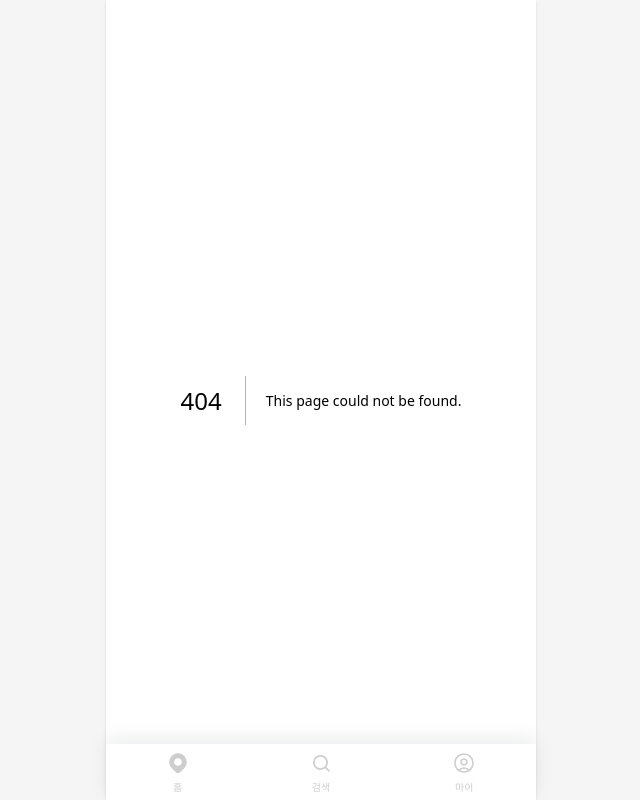
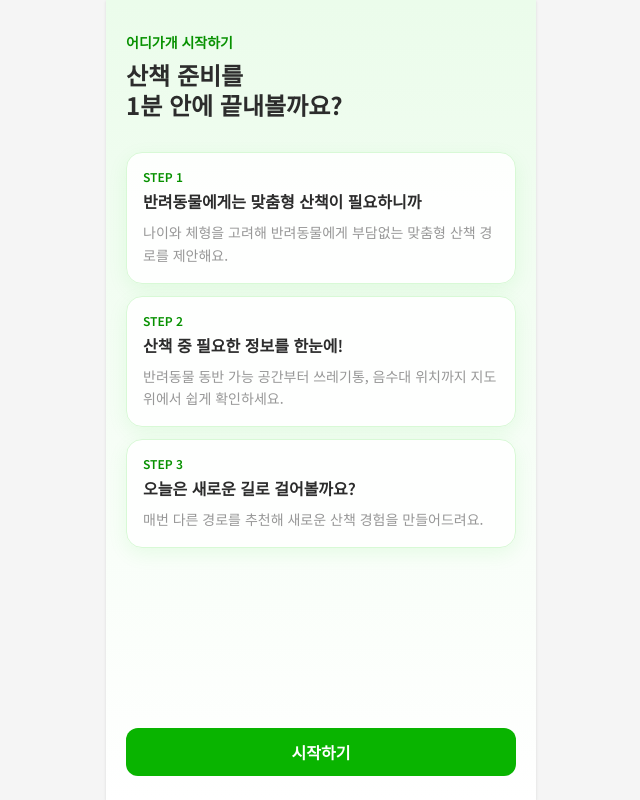
Before and after one commit to horrorkist/Eodigagae-FE, a Next.js app: page /onboarding in a window 1280 px wide. Before the commit this address had no page. Shown: the whole page, without its empty margins (319-959 px from the left). Built offline with nearby package versions, Linux system fonts and the light colour scheme.

Commit message:
feat: onboarding

```diff
--- /dev/null
+++ b/app/onboarding/page.tsx
@@ -0,0 +1,101 @@
+"use client";
+
+import { useMemo } from "react";
+import { useRouter, useSearchParams } from "next/navigation";
+import {
+  ONBOARDING_COOKIE_MAX_AGE_SECONDS,
+  ONBOARDING_COOKIE_NAME,
+  ONBOARDING_COOKIE_VALUE,
+} from "@/lib/onboarding";
+
+type OnboardingStep = {
+  title: string;
+  description: string;
+};
+
+const ONBOARDING_STEPS: OnboardingStep[] = [
+  {
+    title: "반려동물에게는 맞춤형 산책이 필요하니까",
+    description:
+      "나이와 체형을 고려해 반려동물에게 부담없는 맞춤형 산책 경로를 제안해요.",
+  },
+  {
+    title: "산책 중 필요한 정보를 한눈에!",
+    description:
+      "반려동물 동반 가능 공간부터 쓰레기통, 음수대 위치까지 지도 위에서 쉽게 확인하세요.",
+  },
+  {
+    title: "오늘은 새로운 길로 걸어볼까요?",
+    description: "매번 다른 경로를 추천해 새로운 산책 경험을 만들어드려요.",
+  },
+];
+
+function getSafeDestination(nextPath: string | null): string {
+  if (!nextPath) return "/";
+  if (!nextPath.startsWith("/")) return "/";
+  if (nextPath.startsWith("//")) return "/";
+  return nextPath;
+}
+
+export default function OnboardingPage() {
+  const router = useRouter();
+  const searchParams = useSearchParams();
+
+  const destination = useMemo(
+    () => getSafeDestination(searchParams.get("next")),
+    [searchParams],
+  );
+
+  const completeOnboarding = () => {
+    document.cookie = [
+      `${ONBOARDING_COOKIE_NAME}=${ONBOARDING_COOKIE_VALUE}`,
+      "Path=/",
+      `Max-Age=${ONBOARDING_COOKIE_MAX_AGE_SECONDS}`,
+      "SameSite=Lax",
+    ].join("; ");
+
+    router.replace(destination);
+  };
+
+  return (
+    <section className="flex h-full flex-col bg-gradient-to-b from-dg-green-50 to-white px-5 pb-6 pt-8 text-dg-black">
+      <header className="space-y-2">
+        <p className="text-sm font-semibold text-dg-green-700">
+          어디가개 시작하기
+        </p>
+        <h1 className="text-2xl font-bold leading-tight">
+          산책 준비를
+          <br />
+          1분 안에 끝내볼까요?
+        </h1>
+      </header>
+
+      <ol className="mt-8 flex flex-1 flex-col gap-3">
+        {ONBOARDING_STEPS.map((step, index) => (
+          <li
+            key={step.title}
+            className="rounded-2xl border border-dg-green-100 bg-white/90 p-4 shadow-[0_6px_20px_rgba(11,220,0,0.08)]"
+          >
+            <p className="text-xs font-semibold text-dg-green-700">
+              STEP {index + 1}
+            </p>
+            <h2 className="mt-1 text-base font-semibold">{step.title}</h2>
+            <p className="mt-2 text-sm leading-relaxed text-dg-gray-600">
+              {step.description}
+            </p>
+          </li>
+        ))}
+      </ol>
+
+      <div className="space-y-2">
+        <button
+          type="button"
+          onClick={completeOnboarding}
+          className="h-12 w-full rounded-xl bg-dg-green-600 text-base font-semibold text-white active:bg-dg-green-700"
+        >
+          시작하기
+        </button>
+      </div>
+    </section>
+  );
+}
--- a/components/BottomNavHost.tsx
+++ b/components/BottomNavHost.tsx
@@ -2,13 +2,17 @@
 
 import BottomNav from "./BottomNav";
 import { useUiChromeStore } from "@/stores/uiChrome";
+import { usePathname } from "next/navigation";
 
 export default function BottomNavHost() {
+  const pathname = usePathname();
   const isBottomChromeVisible = useUiChromeStore(
     (s) => s.isBottomChromeVisible,
   );
+  const isOnboardingRoute =
+    pathname === "/onboarding" || pathname.startsWith("/onboarding/");
 
-  if (!isBottomChromeVisible) return null;
+  if (!isBottomChromeVisible || isOnboardingRoute) return null;
 
   return (
     <div
--- /dev/null
+++ b/lib/onboarding.ts
@@ -0,0 +1,4 @@
+export const ONBOARDING_COOKIE_NAME = "dg_onboarding_completed";
+export const ONBOARDING_COOKIE_VALUE = "1";
+
+export const ONBOARDING_COOKIE_MAX_AGE_SECONDS = 60 * 60 * 24 * 365;
--- /dev/null
+++ b/proxy.ts
@@ -0,0 +1,53 @@
+import { NextRequest, NextResponse } from "next/server";
+import {
+  ONBOARDING_COOKIE_NAME,
+  ONBOARDING_COOKIE_VALUE,
+} from "./lib/onboarding";
+
+function isOnboardingCompleted(request: NextRequest): boolean {
+  return (
+    request.cookies.get(ONBOARDING_COOKIE_NAME)?.value ===
+    ONBOARDING_COOKIE_VALUE
+  );
+}
+
+function isSafeNextPath(path: string | null): path is string {
+  if (!path) return false;
+  if (!path.startsWith("/")) return false;
+  if (path.startsWith("//")) return false;
+  return true;
+}
+
+export function proxy(request: NextRequest) {
+  const { pathname, search } = request.nextUrl;
+  const hasOnboarded = isOnboardingCompleted(request);
+
+  if (!hasOnboarded && pathname !== "/onboarding") {
+    const onboardingUrl = request.nextUrl.clone();
+    onboardingUrl.pathname = "/onboarding";
+    onboardingUrl.search = "";
+
+    const nextPath = `${pathname}${search}`;
+    if (isSafeNextPath(nextPath)) {
+      onboardingUrl.searchParams.set("next", nextPath);
+    }
+
+    return NextResponse.redirect(onboardingUrl);
+  }
+
+  if (hasOnboarded && pathname === "/onboarding") {
+    const destination = request.nextUrl.searchParams.get("next");
+    const redirectUrl = request.nextUrl.clone();
+    redirectUrl.pathname = isSafeNextPath(destination) ? destination : "/";
+    redirectUrl.search = "";
+    return NextResponse.redirect(redirectUrl);
+  }
+
+  return NextResponse.next();
+}
+
+export const config = {
+  matcher: [
+    "/((?!api|_next/static|_next/image|favicon.ico|sitemap.xml|robots.txt).*)",
+  ],
+};
```
